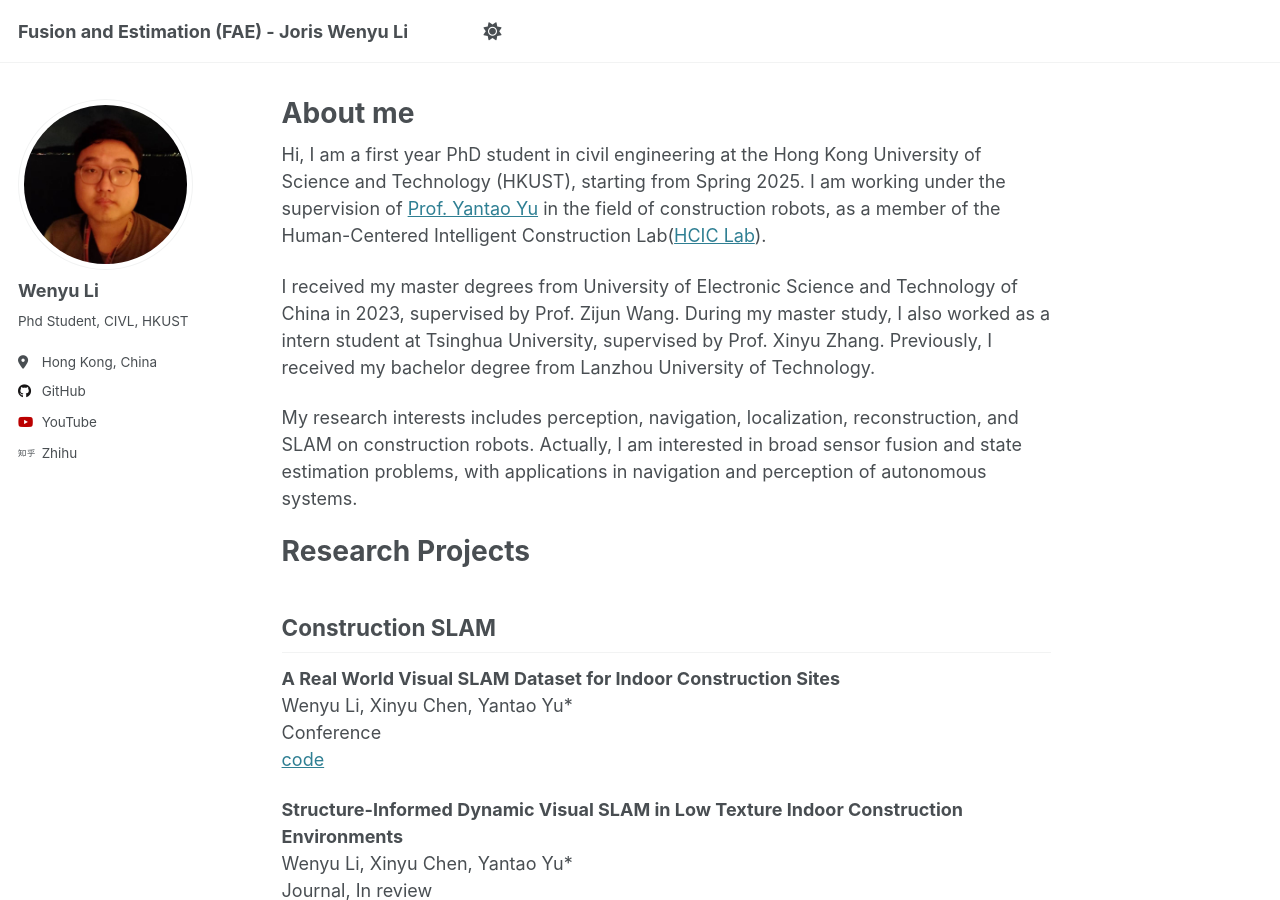
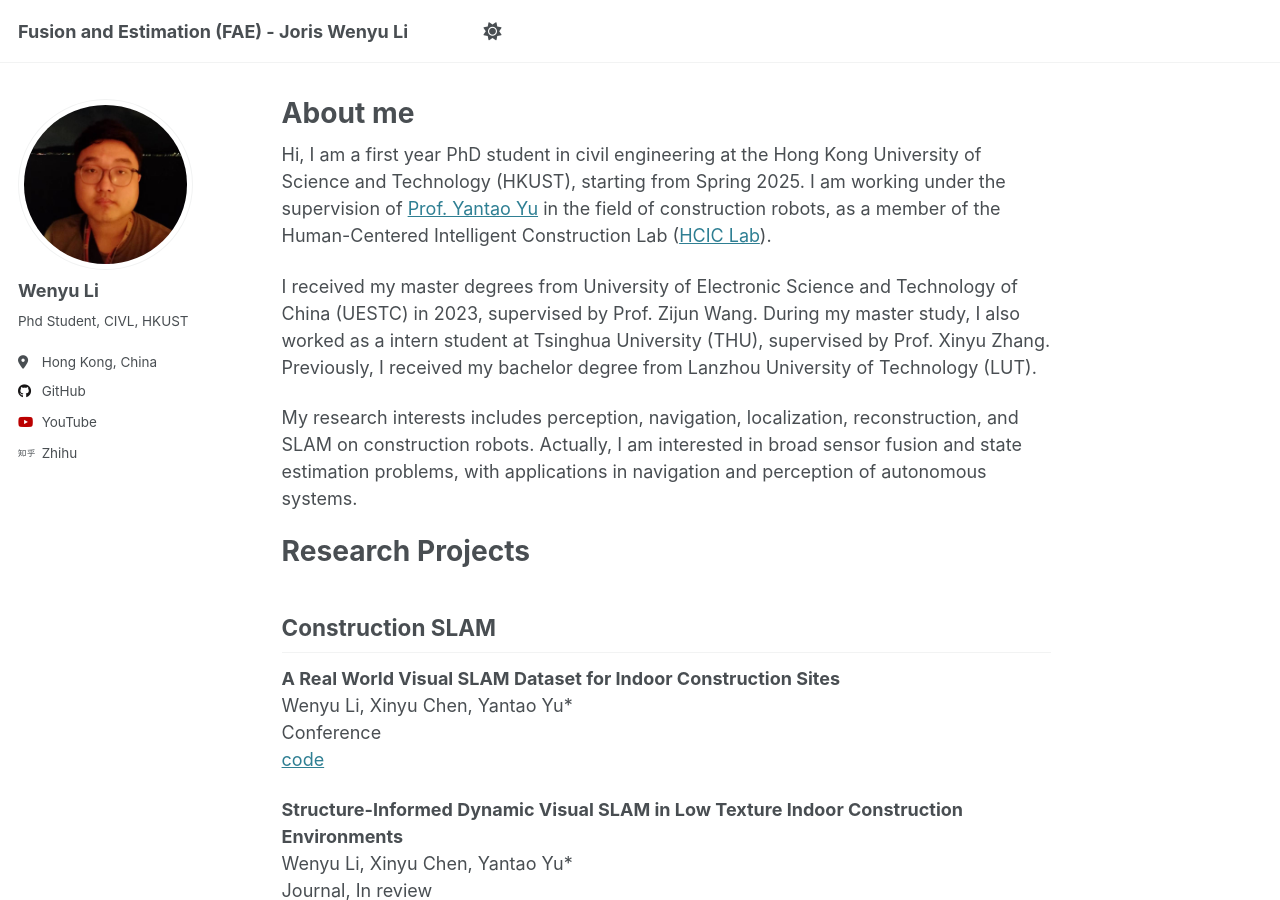
Before and after one commit to WenyuLWY/WenyuLWY.github.io, a Jekyll site: the page built from _pages/about.md, in a window 1280 px wide and 900 px high. Built offline with Jekyll 4.4.1, drawn with Linux system fonts in a browser that asks for light colours.

Commit message:
Update about.md

```diff
--- a/_pages/about.md
+++ b/_pages/about.md
@@ -7,9 +7,9 @@ redirect_from:
   - /about.html
 ---
 
-Hi, I am a first year PhD student in civil engineering at the Hong Kong University of Science and Technology (HKUST), starting from Spring 2025. I am working under the supervision of [Prof. Yantao Yu](https://ce.hkust.edu.hk/people/yantao-yu-yuyantao) in the field of construction robots, as a member of the Human-Centered Intelligent Construction Lab([HCIC Lab](https://yantaolab.github.io/)).
+Hi, I am a first year PhD student in civil engineering at the Hong Kong University of Science and Technology (HKUST), starting from Spring 2025. I am working under the supervision of [Prof. Yantao Yu](https://ce.hkust.edu.hk/people/yantao-yu-yuyantao) in the field of construction robots, as a member of the Human-Centered Intelligent Construction Lab ([HCIC Lab](https://yantaolab.github.io/)).
 
-I received my master degrees from University of Electronic Science and Technology of China in 2023, supervised by Prof. Zijun Wang. During my master study, I also worked as a intern student at Tsinghua University,  supervised by Prof. Xinyu Zhang. Previously, I received my bachelor degree from Lanzhou University of Technology.
+I received my master degrees from University of Electronic Science and Technology of China (UESTC) in 2023, supervised by Prof. Zijun Wang. During my master study, I also worked as a intern student at Tsinghua University (THU),  supervised by Prof. Xinyu Zhang. Previously, I received my bachelor degree from Lanzhou University of Technology (LUT).
 
 My research interests includes perception, navigation, localization, reconstruction, and SLAM on construction robots. Actually, I am interested in broad sensor fusion and state estimation problems, with applications in navigation and perception of autonomous systems.
 <!-- Previously, I worked as a Research Assistant at HKUST. During this period, I conducted research on developing visual SLAM algorithms in dynamic construction environments. -->
```
